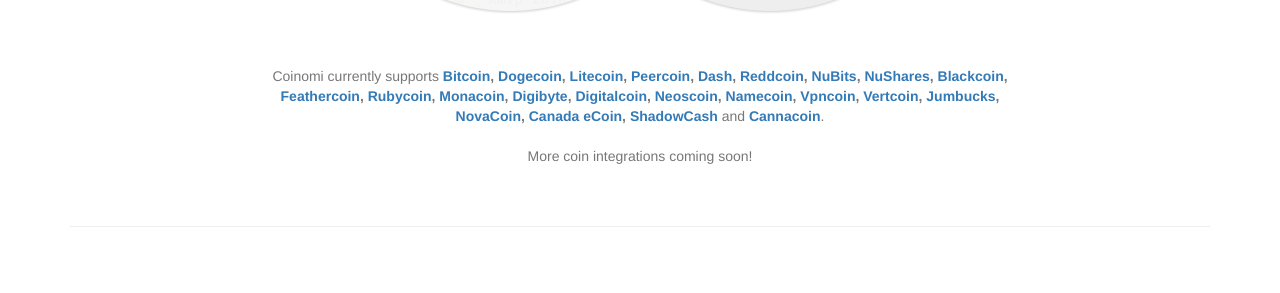
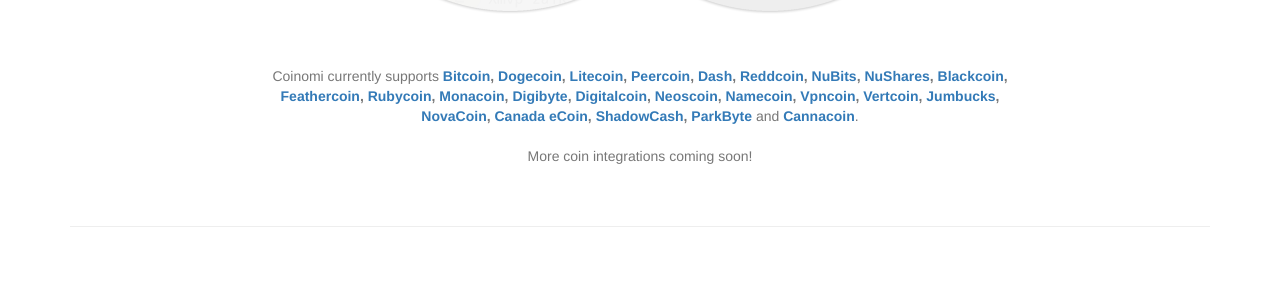
Before and after one commit to spassion/coinomi.github.io, a Jekyll site: the page built from index.html, in a window 1280 px wide and 900 px high, scrolled down 661 px. Shown: the part 152-445 px from the top of the window. Built offline with Jekyll 4.4.1, drawn with Linux system fonts in a browser that asks for light colours; nearby versions of some CDN libraries; Markdown is read by kramdown in place of the engine named in the settings.

Commit message:
Added ParkByte

```diff
--- a/index.html
+++ b/index.html
@@ -48,7 +48,8 @@
                 <a href="http://getjumbucks.com/" target="_blank">Jumbucks</a>,
                 <a href="http://novacoin.org/" target="_blank">NovaCoin</a>,
                 <a href="http://www.canadaecoin.ca/" target="_blank">Canada eCoin</a>,
-                <a href="http://aboutshadow.com/" target="_blank">ShadowCash</a>
+                <a href="http://aboutshadow.com/" target="_blank">ShadowCash</a>,
+                <a href="https://www.parkbyte.com/" target="_blank">ParkByte</a>
                 </strong>and<strong>
                 <a href="http://cannacoin.cc/" target="_blank">Cannacoin</a></strong>. <br /><br />More coin integrations coming soon!</p>
         </div>
```
